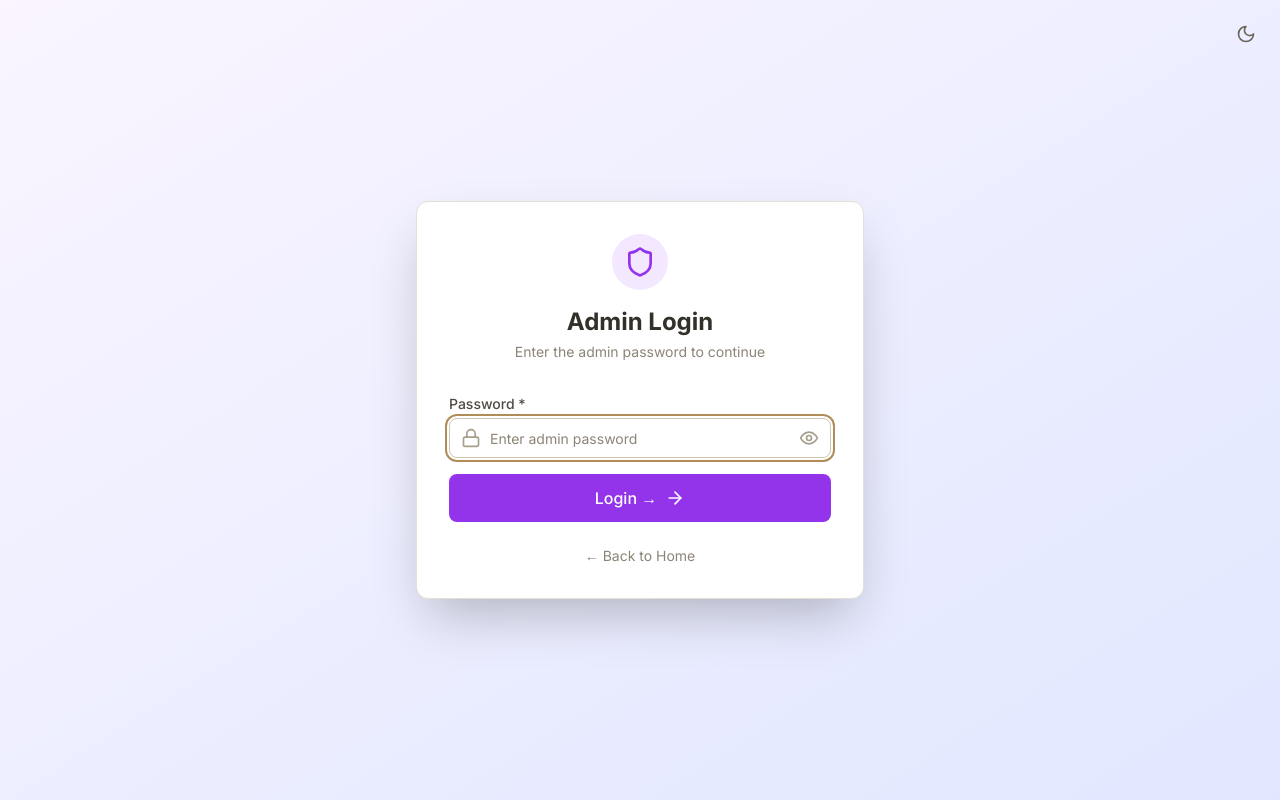
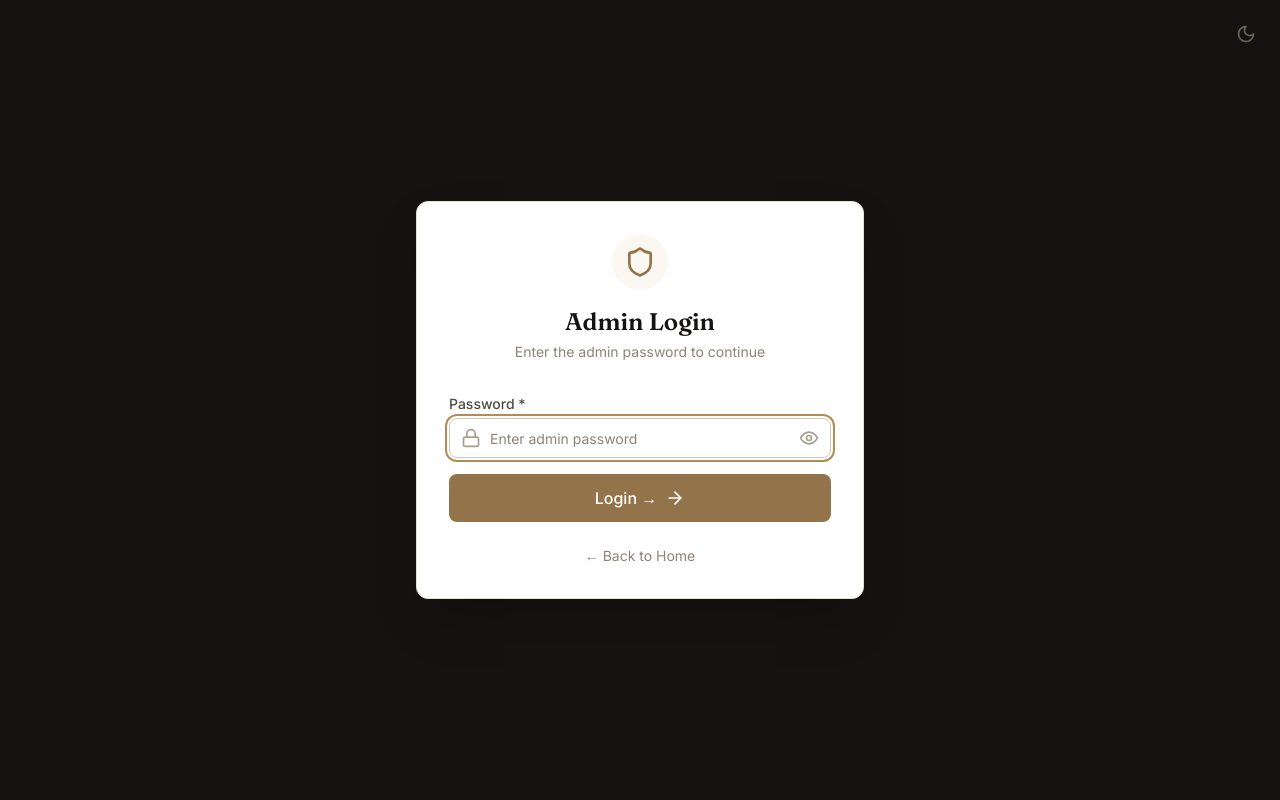
Before and after one commit to Omerta-Platforms/Good-foundation, a Next.js app: page /login/admin in a window 1280 px wide. Built offline with nearby package versions, Linux system fonts and the light colour scheme.

Commit message:
Add files via upload

```diff
--- a/src/app/login/admin/page.tsx
+++ b/src/app/login/admin/page.tsx
@@ -57,7 +57,7 @@ export default function AdminLoginPage() {
   }
 
   return (
-    <div className="min-h-screen bg-gradient-to-br from-purple-50 to-indigo-100 dark:from-gray-950 dark:to-gray-900 flex items-center justify-center p-4">
+    <div className="min-h-screen bg-ink dark:bg-gray-950 flex items-center justify-center p-4">
       <div className="absolute top-4 right-4">
         <ThemeToggle />
       </div>
@@ -66,10 +66,10 @@ export default function AdminLoginPage() {
         <Card className="shadow-2xl">
           <CardContent className="p-8">
             <div className="text-center mb-8">
-              <div className="inline-flex p-3 bg-purple-100 dark:bg-purple-950 rounded-full mb-4">
-                <Shield className="h-8 w-8 text-purple-600 dark:text-purple-400" />
+              <div className="inline-flex p-3 bg-primary-50 dark:bg-primary-950 rounded-full mb-4">
+                <Shield className="h-8 w-8 text-primary-600 dark:text-primary-400" />
               </div>
-              <h1 className="text-2xl font-bold text-gray-800 dark:text-gray-200">
+              <h1 className="font-display text-2xl font-semibold text-ink dark:text-gray-200">
                 Admin Login
               </h1>
               <p className="text-sm text-gray-500 dark:text-gray-400 mt-1">
@@ -106,7 +106,7 @@ export default function AdminLoginPage() {
                 type="submit"
                 variant="default"
                 size="lg"
-                className="w-full bg-purple-600 hover:bg-purple-700"
+                className="w-full"
                 disabled={isLoading}
               >
                 {isLoading ? (
```
